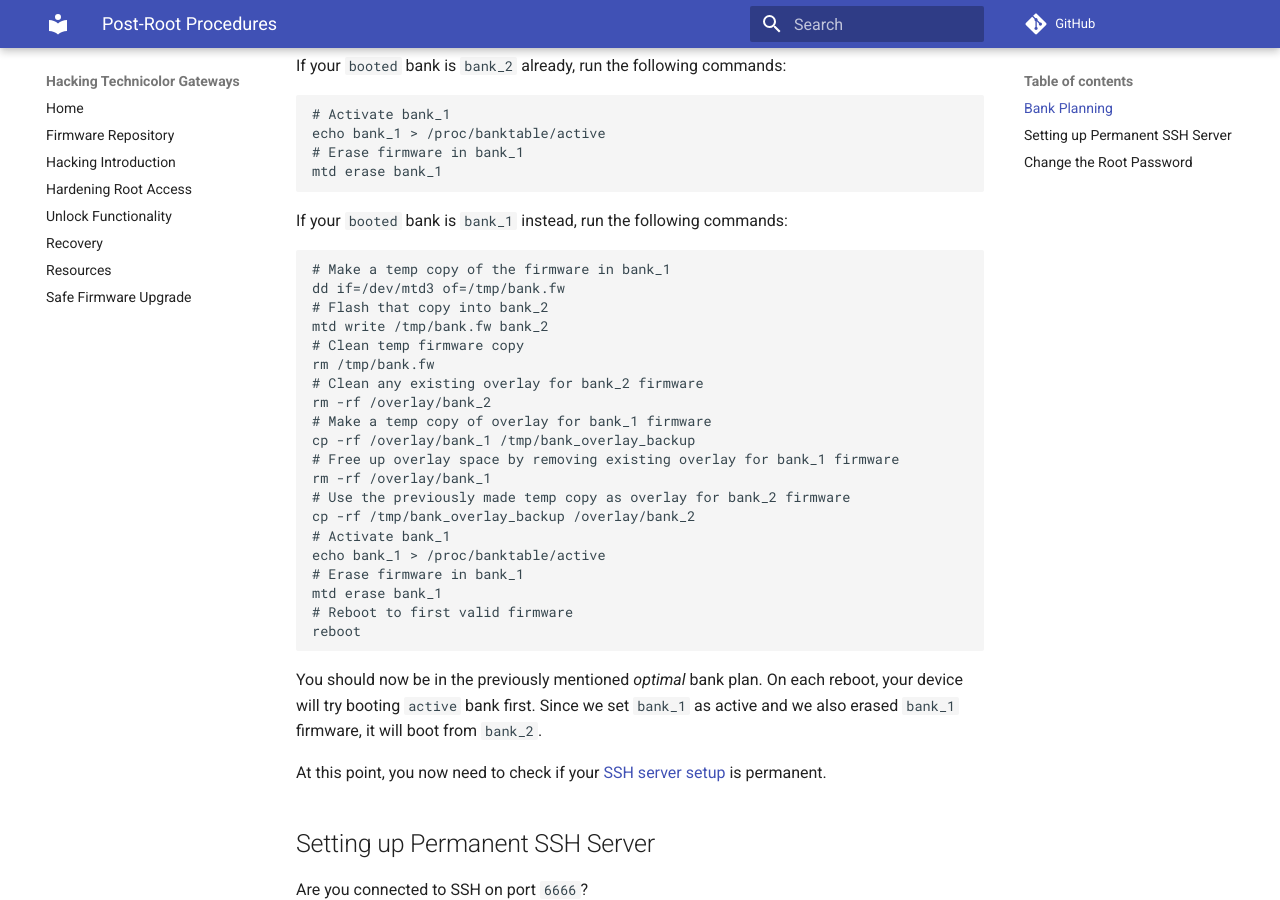
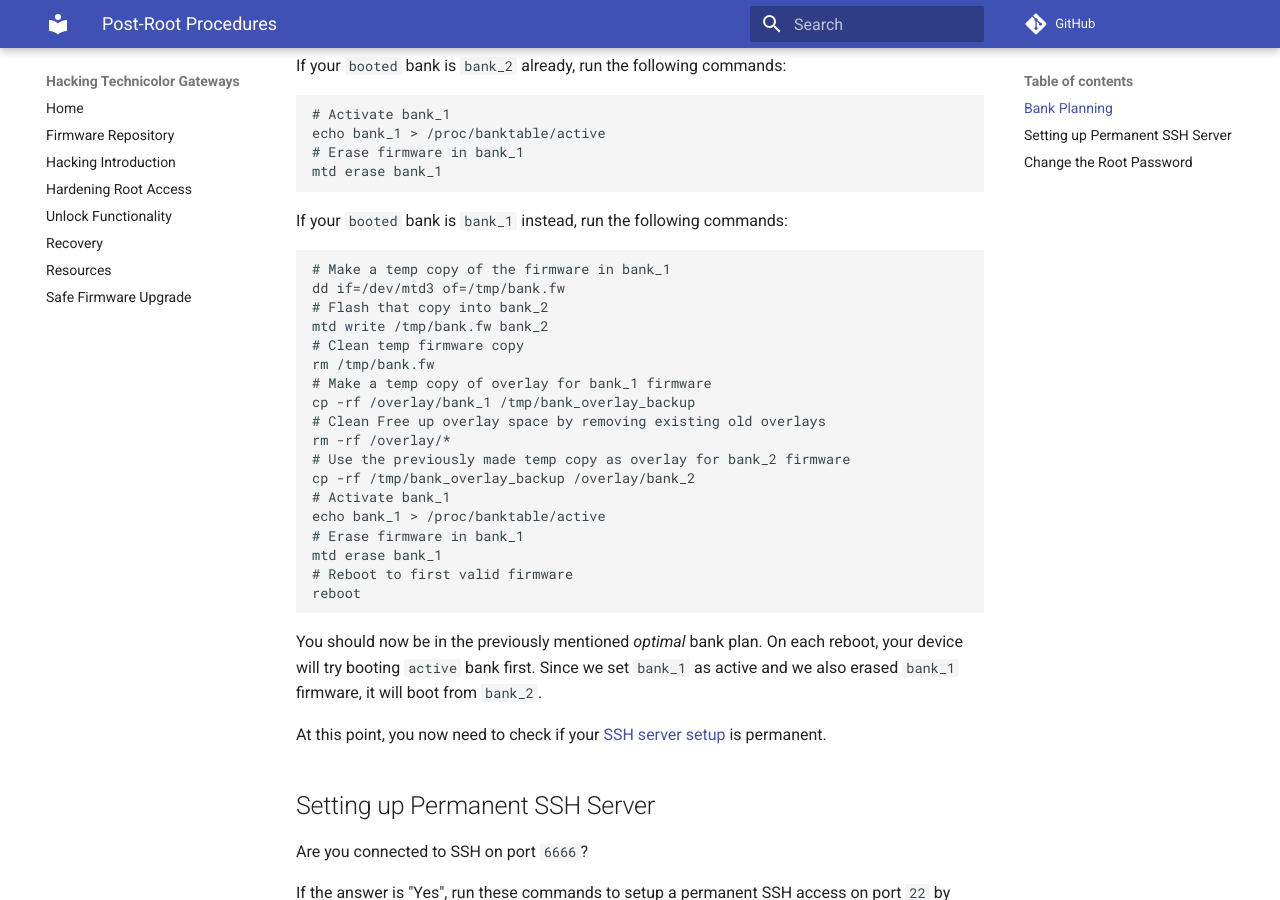
Before and after one commit to hack-technicolor/hack-technicolor, an MkDocs documentation site: the page built from docs/Hacking/PostRoot.md, in a window 1280 px wide and 900 px high, scrolled down 1226 px. Built offline with MkDocs 1.6.1 and Material for MkDocs 9.7.7, drawn with Linux system fonts in a browser that asks for light colours; comment, search, counter and statistics services are not loaded.

Commit message:
Better cleanup for devices running old fw versions

```diff
--- a/docs/Hacking/PostRoot.md
+++ b/docs/Hacking/PostRoot.md
@@ -58,12 +58,10 @@ dd if=/dev/mtd3 of=/tmp/bank.fw
 mtd write /tmp/bank.fw bank_2
 # Clean temp firmware copy
 rm /tmp/bank.fw
-# Clean any existing overlay for bank_2 firmware
-rm -rf /overlay/bank_2
 # Make a temp copy of overlay for bank_1 firmware
 cp -rf /overlay/bank_1 /tmp/bank_overlay_backup
-# Free up overlay space by removing existing overlay for bank_1 firmware
-rm -rf /overlay/bank_1
+# Clean Free up overlay space by removing existing old overlays
+rm -rf /overlay/*
 # Use the previously made temp copy as overlay for bank_2 firmware
 cp -rf /tmp/bank_overlay_backup /overlay/bank_2
 # Activate bank_1
```
